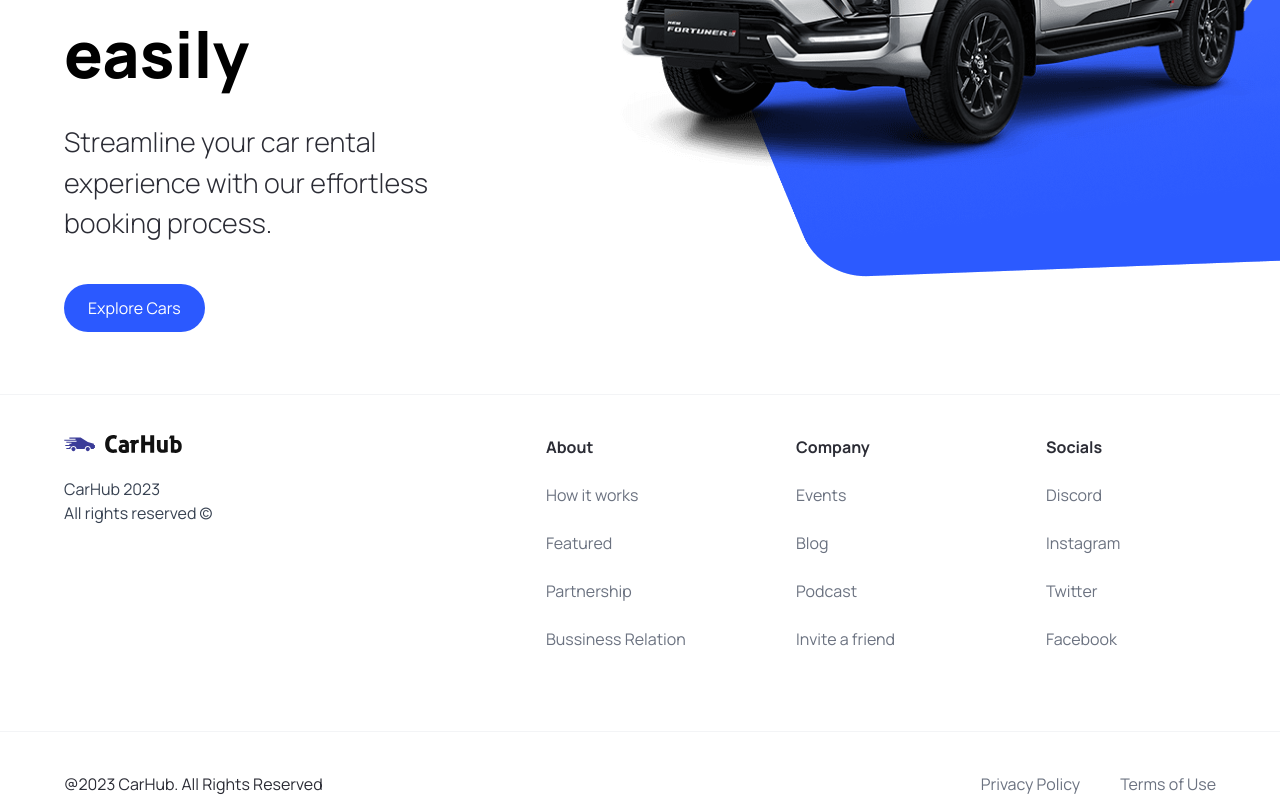
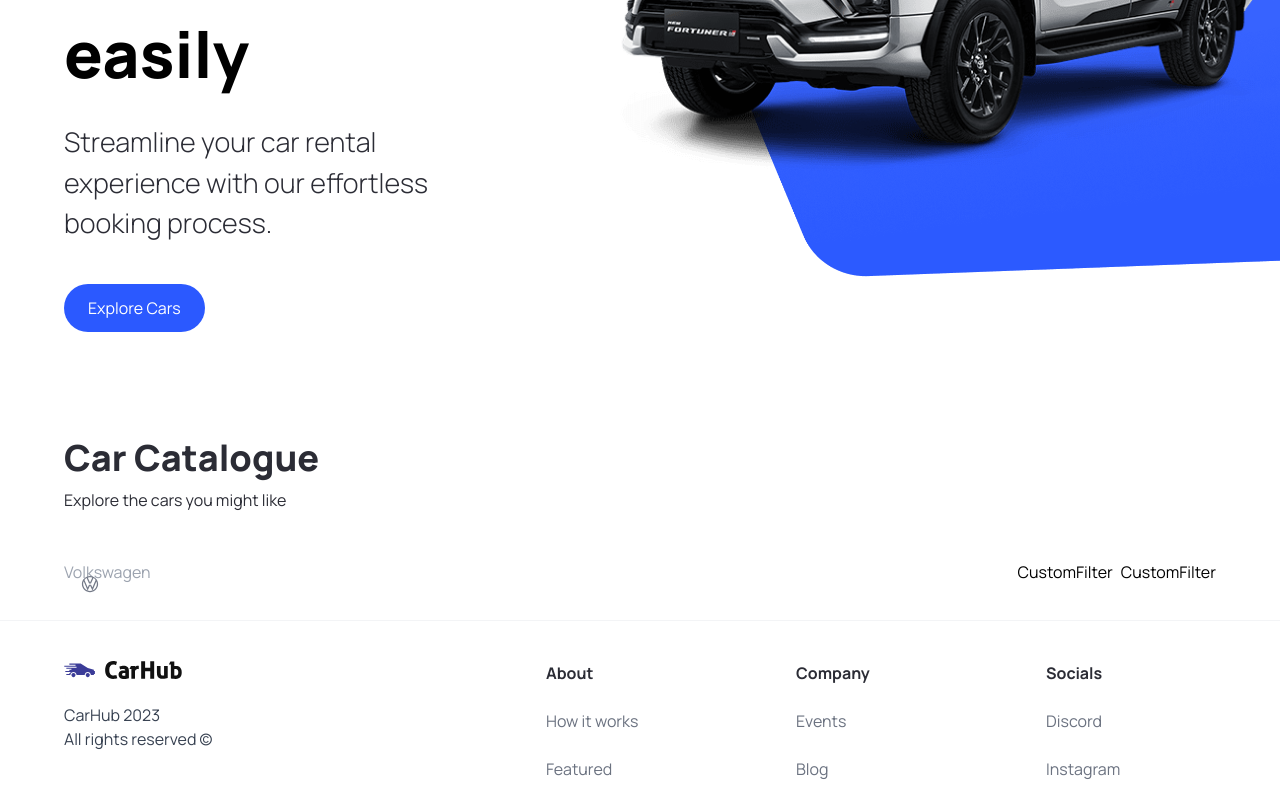
Before and after one commit to arnold-aswan/car-showcase, a Next.js app: page / in a window 1280 px wide. Shown: the part 426-1223 px from the top of the page. Built offline with nearby package versions, Linux system fonts and the light colour scheme.

Commit message:
created CustomFilter component

```diff
--- a/app/page.tsx
+++ b/app/page.tsx
@@ -1,10 +1,26 @@
 import Image from "next/image";
-import { Hero } from "@/components";
+import { Hero, SearchBar, CustomFilter } from "@/components";
 
 export default function Home() {
   return (
     <main className="overflow-hidden">
       <Hero />
+
+      <div className="mt-12 padding-x padding-y max-width" id="discover">
+        <div className="home__text-container">
+          <h1 className="text-4xl font-extrabold">Car Catalogue</h1>
+          <p>Explore the cars you might like</p>
+        </div>
+
+        <div className="home__filters">
+          <SearchBar />
+
+          <div className="home__filter-container">
+            <CustomFilter title="fuel" />
+            <CustomFilter title="year" />
+          </div>
+        </div>
+      </div>
     </main>
   );
 }
--- /dev/null
+++ b/components/CustomFilter.tsx
@@ -0,0 +1,9 @@
+import React from 'react'
+
+const CustomFilter = () => {
+  return (
+    <div>CustomFilter</div>
+  )
+}
+
+export default CustomFilter
```
